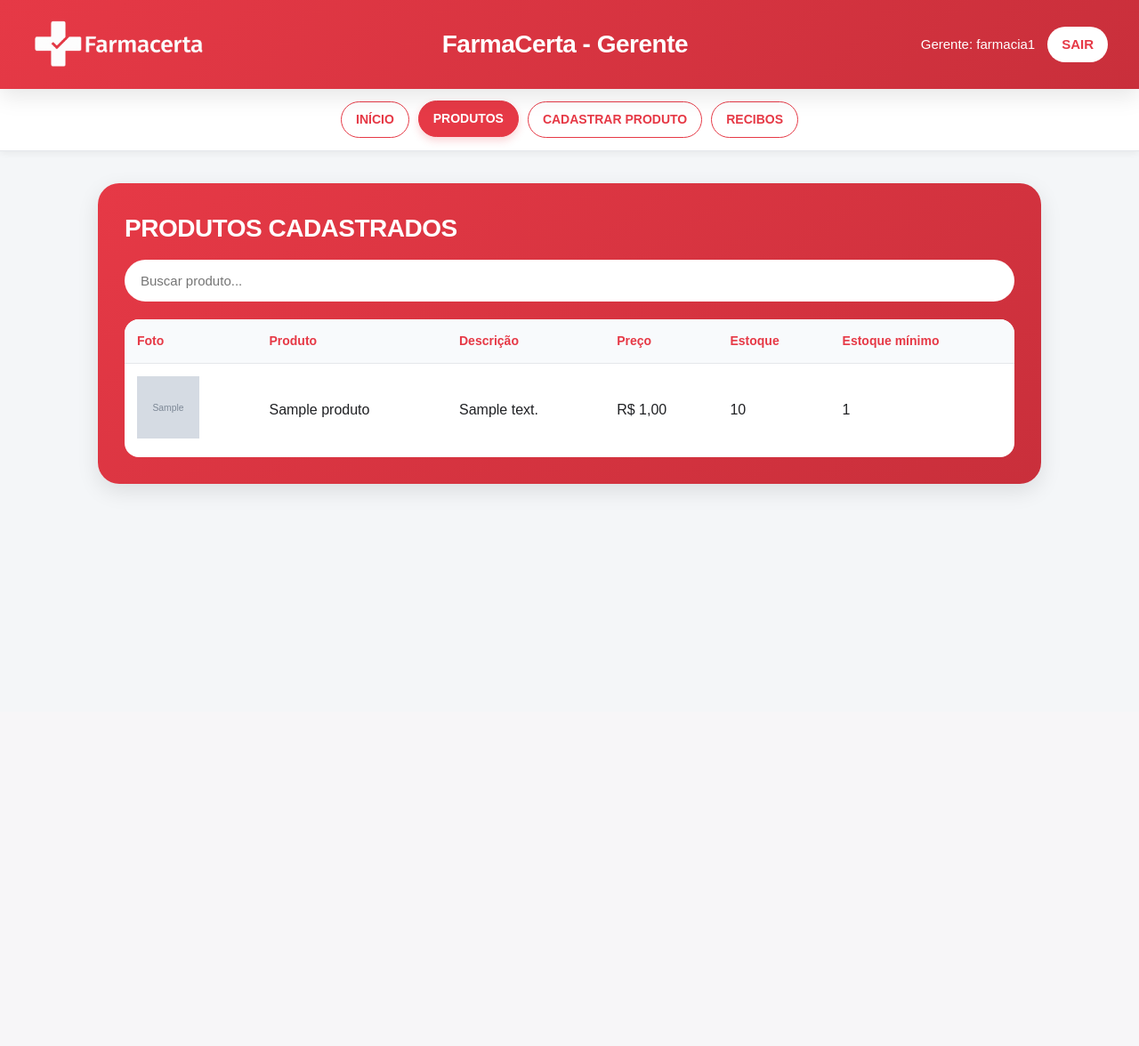
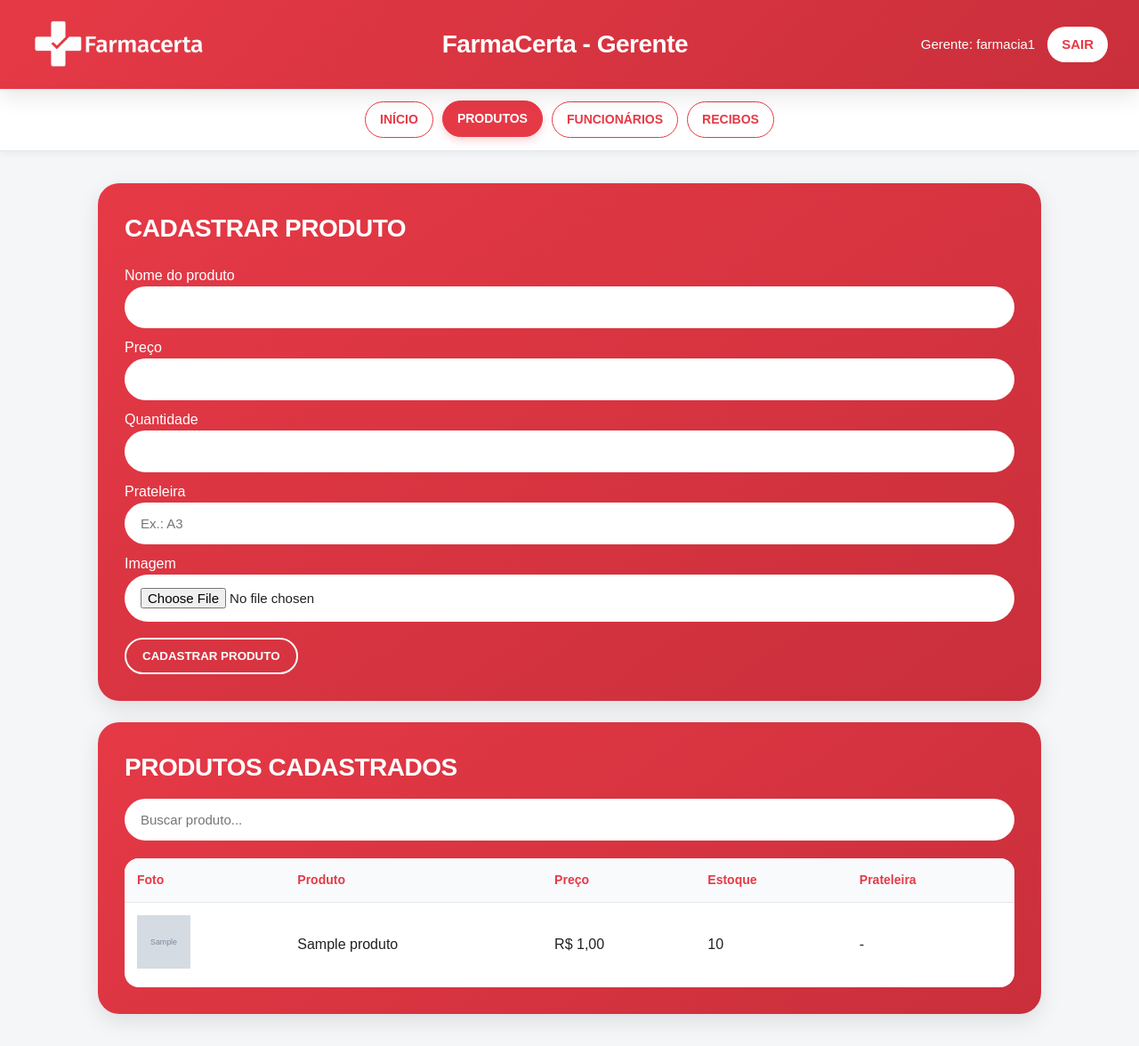
Before and after one commit to vitorggbs/farmacia, a PHP site: page /gerente/produtosgerente.php in a window 1280 px wide. Shown: the whole page at 89% size. Before the commit the page ends 556 px from the top, so only its background shows below. Run offline with PHP 8.4, Linux system fonts and the light colour scheme; tables that the repository leaves empty hold one stand-in row (values such as "Sample post"); grey boxes marked "Sample" are stand-in pictures.

Commit message:
Refactor produtosgerente.php for improved structure

```diff
--- a/gerente/produtosgerente.php
+++ b/gerente/produtosgerente.php
@@ -1,19 +1,7 @@
 <?php
-
-error_reporting(E_ALL);
-ini_set('display_errors', 1);
-
 require_once __DIR__ . '/conexaoDB.php';
 
-$sql = "SELECT id, nome, descricao, preco, quantidade, estoque_minimo, imagem
-        FROM produtos
-        ORDER BY nome ASC";
-
-$resultado = mysqli_query($conexao, $sql);
-
-if (!$resultado) {
-    die("Erro ao buscar produtos: " . mysqli_error($conexao));
-}
+$resultado = mysqli_query($conexao, "SELECT * FROM produtos ORDER BY nome");
 ?>
 <!DOCTYPE html>
 <html lang="pt-BR">
@@ -27,9 +15,8 @@ if (!$resultado) {
 <body>
 
 <header class="topo">
-    <img src="../assets/LOGO_1.png" alt="foto da empresa" width="200" height="auto">
+    <img src="../assets/LOGO_1.png" alt="FarmaCerta" width="200">
     <h1>FarmaCerta - Gerente</h1>
-
     <div class="usuario-topo">
         <span>Gerente: farmacia1</span>
         <a class="logout" href="../index.html">SAIR</a>
@@ -39,129 +26,86 @@ if (!$resultado) {
 <nav class="menu">
     <a href="iniciogerente.html">INÍCIO</a>
     <a href="produtosgerente.php" class="ativo">PRODUTOS</a>
-    <a href="cadastrargerente.html">CADASTRAR PRODUTO</a>
+    <a href="funcionarios/funcionarios.php">FUNCIONÁRIOS</a>
     <a href="historicorecibogerente.html">RECIBOS</a>
 </nav>
 
 <main class="container">
+
+    <div class="card" id="cadastrar">
+        <h2>CADASTRAR PRODUTO</h2>
+
+        <?php if (isset($_GET['cadastro'])) { ?>
+            <p><strong>Produto cadastrado com sucesso!</strong></p>
+        <?php } ?>
+
+        <form action="cadastrargerente.php" method="POST" enctype="multipart/form-data">
+            <label>Nome do produto</label>
+            <input type="text" name="nomeProduto" required>
+
+            <label>Preço</label>
+            <input type="number" name="valor" step="0.01" min="0" required>
+
+            <label>Quantidade</label>
+            <input type="number" name="quantidade" min="0" required>
+
+            <label>Prateleira</label>
+            <input type="text" name="prateleira" placeholder="Ex.: A3" required>
+
+            <label>Imagem</label>
+            <input type="file" name="imagem" accept="image/*" required>
+
+            <button type="submit">CADASTRAR PRODUTO</button>
+        </form>
+    </div>
+
     <div class="card">
-
         <div class="cabecalho-card">
             <h2>PRODUTOS CADASTRADOS</h2>
-
-            <input
-                class="busca-produtos"
-                type="text"
-                id="busca"
-                placeholder="Buscar produto..."
-                onkeyup="buscarProduto()"
-            >
+            <input class="busca-produtos" type="text" id="busca" placeholder="Buscar produto..." onkeyup="buscarProduto()">
         </div>
 
         <table class="tabela" id="tabela-produtos">
             <tr>
                 <th>Foto</th>
                 <th>Produto</th>
-                <th>Descrição</th>
                 <th>Preço</th>
                 <th>Estoque</th>
-                <th>Estoque mínimo</th>
+                <th>Prateleira</th>
             </tr>
 
-            <?php if (mysqli_num_rows($resultado) > 0) { ?>
-
             <?php while ($produto = mysqli_fetch_assoc($resultado)) { ?>
-
             <tr>
                 <td>
                     <?php if (!empty($produto['imagem'])) { ?>
-                                <img
-                                    src="uploads/<?php echo htmlspecialchars($produto['imagem']); ?>"
-                                    alt="<?php echo htmlspecialchars($produto['nome']); ?>"
-                                    width="70"
-                                    height="70"
-                                    style="object-fit: cover;"
-                                >
-                            <?php } else { ?>
-                                <div class="foto-exemplo"></div>
+                        <img src="uploads/<?php echo htmlspecialchars($produto['imagem']); ?>" width="60" height="60" style="object-fit:cover;">
                     <?php } ?>
                 </td>
-
+                <td><?php echo htmlspecialchars($produto['nome']); ?></td>
+                <td>R$ <?php echo number_format($produto['preco'], 2, ',', '.'); ?></td>
                 <td>
-                            <?php echo htmlspecialchars($produto['nome']); ?>
+                    <?php echo (int)$produto['quantidade']; ?>
+                    <?php if ($produto['quantidade'] <= 0) { ?><br><span class="sem-estoque">SEM ESTOQUE</span><?php } ?>
                 </td>
-
-                        <td>
-                            <?php
-                            if ($produto['descricao'] != '') {
-                                echo htmlspecialchars($produto['descricao']);
-                            } else {
-                                echo "-";
-                            }
-                            ?>
-                        </td>
-
-                        <td>
-                            R$ <?php echo number_format((float) $produto['preco'], 2, ',', '.'); ?>
-                        </td>
-
-                        <td>
-                            <?php if ($produto['quantidade'] <= 0) { ?>
-                                <span class="sem-estoque">
-                                    0<br>
-                                    SEM ESTOQUE
-                                </span>
-                            <?php } elseif ($produto['quantidade'] <= $produto['estoque_minimo']) { ?>
-                                <?php echo (int) $produto['quantidade']; ?><br>
-                                ESTOQUE BAIXO
-                            <?php } else { ?>
-                                <?php echo (int) $produto['quantidade']; ?>
-                            <?php } ?>
-                        </td>
-
-                        <td>
-                            <?php echo (int) $produto['estoque_minimo']; ?>
-                        </td>
+                <td><?php echo isset($produto['prateleira']) ? htmlspecialchars($produto['prateleira']) : '-'; ?></td>
             </tr>
-
-                <?php } ?>
-
-            <?php } else { ?>
-
-                <tr>
-                    <td colspan="6">Nenhum produto cadastrado.</td>
-                </tr>
-
             <?php } ?>
         </table>
     </div>
+
 </main>
 
 <script>
 function buscarProduto() {
-    var busca = document.getElementById("busca").value.toLowerCase();
-    var tabela = document.getElementById("tabela-produtos");
-    var linhas = tabela.getElementsByTagName("tr");
+    var busca = document.getElementById('busca').value.toLowerCase();
+    var linhas = document.querySelectorAll('#tabela-produtos tr');
 
     for (var i = 1; i < linhas.length; i++) {
-        var nome = linhas[i].getElementsByTagName("td")[1];
-
-        if (nome) {
-            var texto = nome.textContent.toLowerCase();
-
-            if (texto.indexOf(busca) > -1) {
-                linhas[i].style.display = "";
-            } else {
-                linhas[i].style.display = "none";
-            }
-        }
+        linhas[i].style.display = linhas[i].textContent.toLowerCase().includes(busca) ? '' : 'none';
     }
 }
 </script>
 
 </body>
 </html>
-
-<?php
-mysqli_close($conexao);
-?>
+<?php mysqli_close($conexao); ?>
```
Lines whose indentation alone changed are shown as unchanged.
